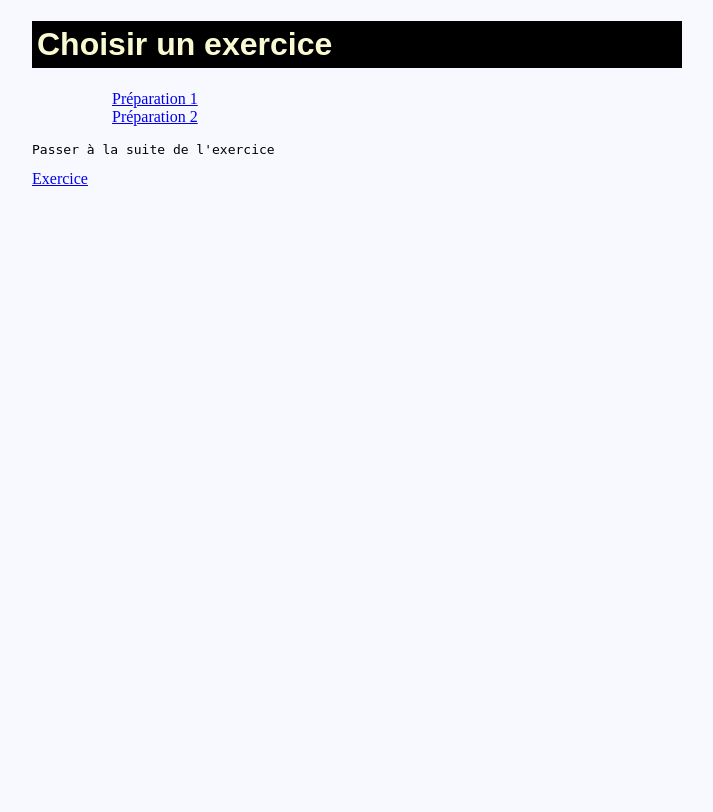
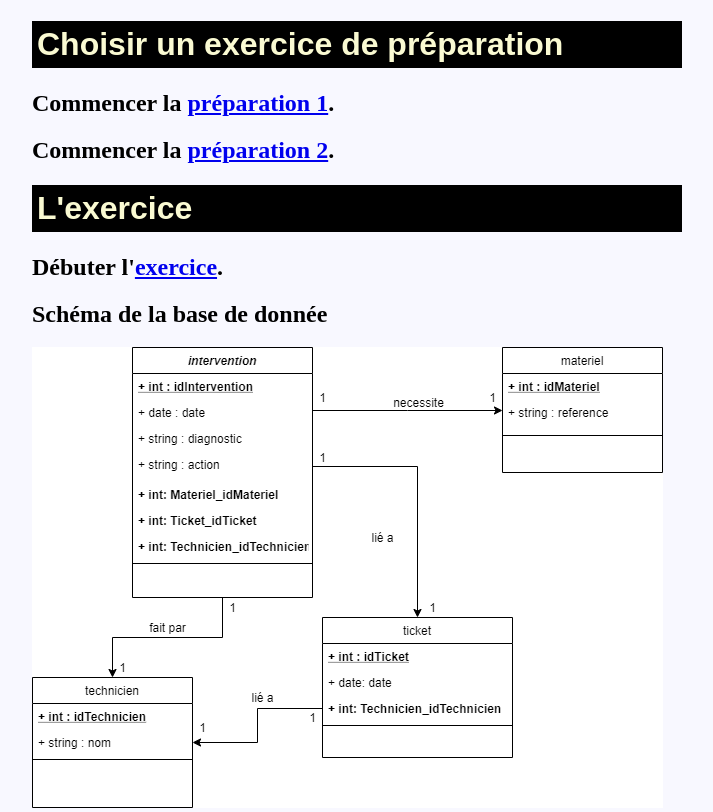
Before and after one commit to WeeabooDono/DB_EXO_01, a PHP site: page / in a window 1280 px wide. Shown: the whole page, without its empty margins (208-921 px from the left). Before the commit the page ends 186 px from the top, so only its background shows below. Run offline with PHP 8.4, Linux system fonts and the light colour scheme.

Commit message:
ajoute du schéma de la BDD

```diff
--- a/index.php
+++ b/index.php
@@ -1,17 +1,22 @@
 <!DOCTYPE html>
 <html>
+
 <head>
     <meta charset="UTF-8">
     <link rel="stylesheet" href="css/styles.css" />
     <title>Choix</title>
 </head>
+
 <body>
-    <h1>Choisir un exercice</h1>
-    <ul>
-        <ol><a href="./tests/preparation_1.php">Préparation 1</a></ol>
-        <ol><a href="./tests/preparation_2.php">Préparation 2</a></ol>
-    </ul>
-    <pre>Passer à la suite de l'exercice</pre>
-    <a href="./home.php">Exercice</a>
+    <h1>Choisir un exercice de préparation</h1>
+
+    <h2>Commencer la <a href="./tests/preparation_1.php">préparation 1</a>.</h2>
+    <h2>Commencer la <a href="./tests/preparation_2.php">préparation 2</a>.</h2>
+
+    <h1>L'exercice</h1>
+    <h2>Débuter l'<a href="./home.php">exercice</a>.</h2>
+    <h2>Schéma de la base de donnée</h2>
+    <img src="./img/db_exercice.png" />
 </body>
+
 </html>
```
Also changed, not shown: img/db_exercice.png (added). Lines whose indentation alone changed are shown as unchanged.
